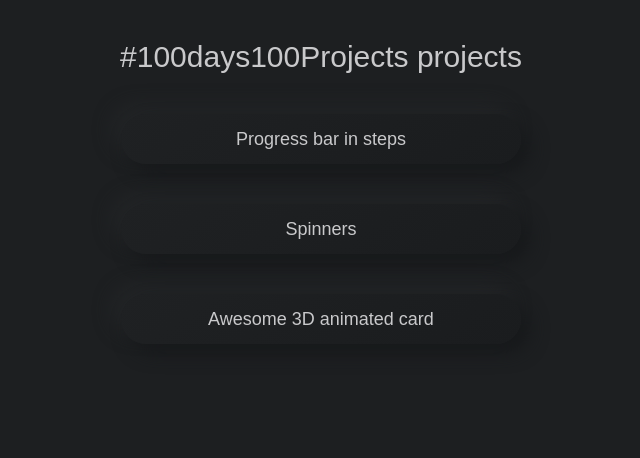
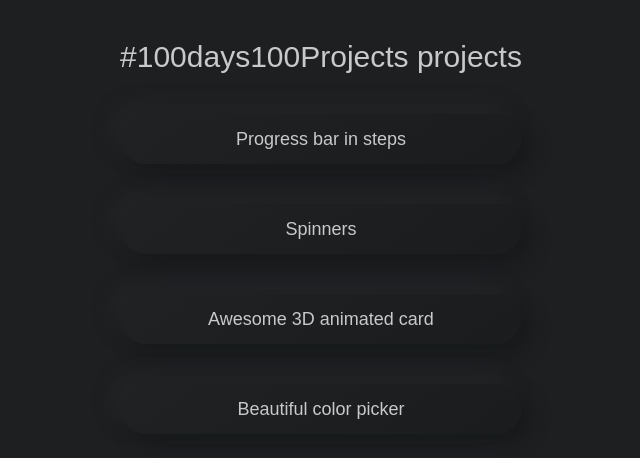
Before and after one commit to happy-unicorn/100days100projects, a React (Create React App) app: page / in a window 1280 px wide. Shown: the top 458 px of the page, without its empty margins (319-959 px from the left). Built offline with nearby package versions, Linux system fonts and the light colour scheme.

Commit message:
Added template for color-picker

```diff
--- a/src/App.js
+++ b/src/App.js
@@ -4,6 +4,7 @@ import RootPage from './RootPage';
 import StepsProgressBarPage from './steps-progress-bar';
 import SpinnersPage from './spinners';
 import WatchingCardPage from './3d-watching-card';
+import ColorPickerPage from './color-picker';
 
 const App = () => {
   return (
@@ -12,6 +13,7 @@ const App = () => {
           <Route component={StepsProgressBarPage} path="/steps-progress-bar" exact/>
           <Route component={SpinnersPage} path="/spinners" exact/>
           <Route component={WatchingCardPage} path="/3d-watching-card" exact/>
+          <Route component={ColorPickerPage} path="/color-picker" exact/>
           <Redirect to="/"/>
       </Switch>
   );
--- /dev/null
+++ b/src/color-picker/index.js
@@ -0,0 +1,11 @@
+import React from 'react';
+
+const ColorPickerPage = (props) => {
+    return (
+        <div>
+
+        </div>
+    );
+};
+
+export default ColorPickerPage;
--- a/src/pages.js
+++ b/src/pages.js
@@ -13,5 +13,10 @@ export default [
         slug: '/3d-watching-card',
         description: 'Awesome 3D animated card',
         date: '28-10-2020'
+    },
+    {
+        slug: '/color-picker',
+        description: 'Beautiful color picker',
+        date: '29-10-2020'
     }
 ]
```
Also changed, not shown: src/color-picker/README.md (added). Lines whose indentation alone changed are shown as unchanged.
